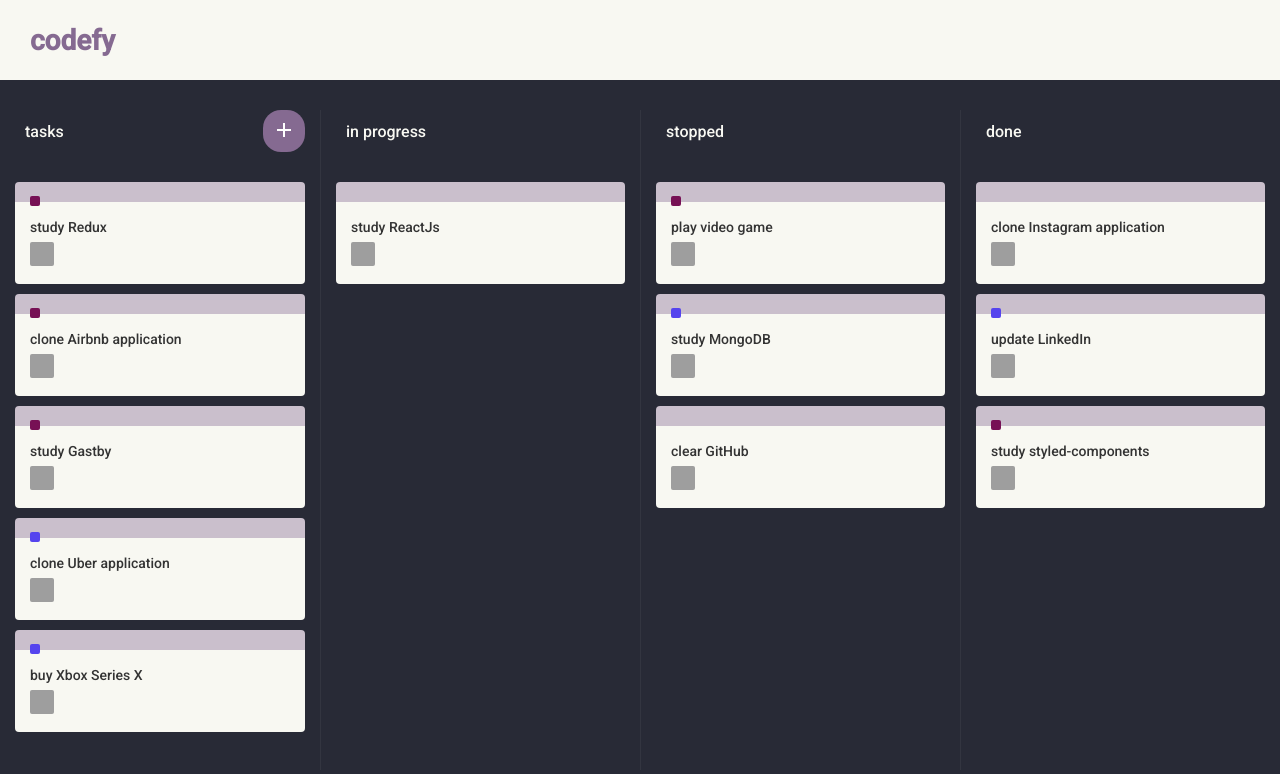
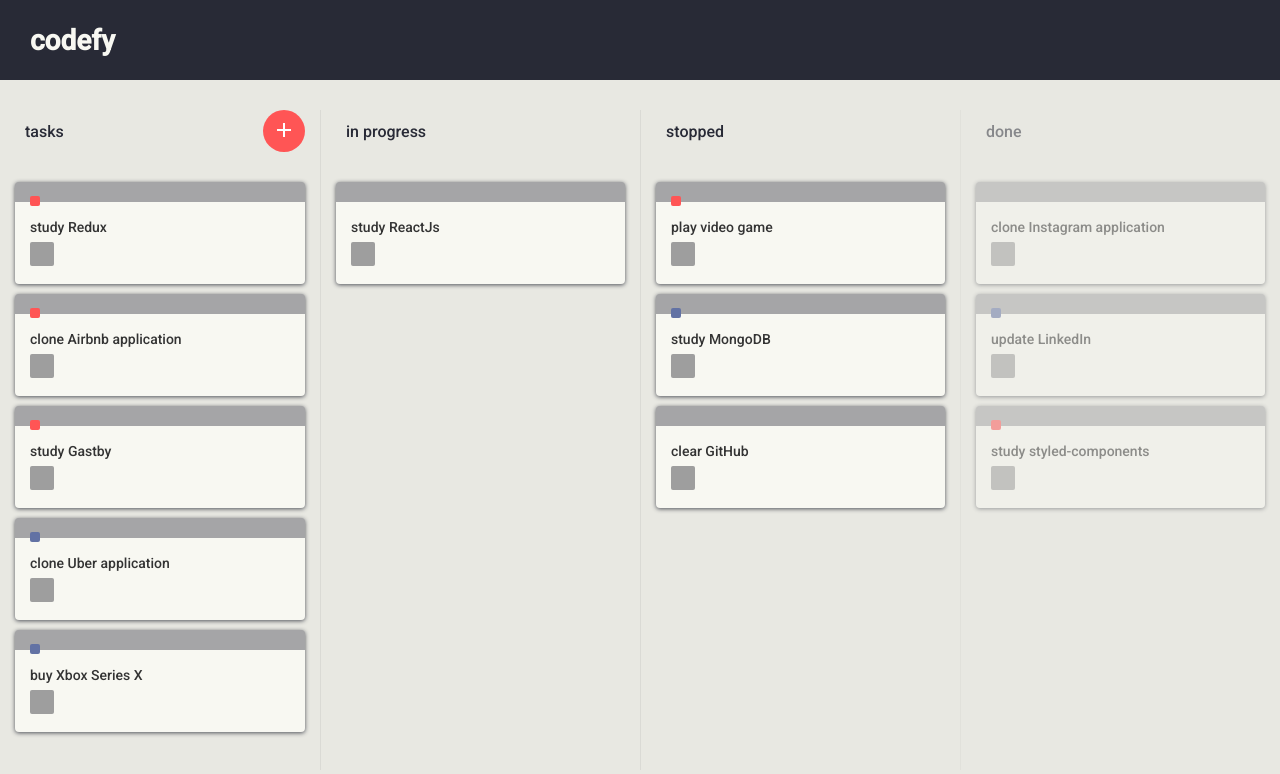
Before and after one commit to coderamos/clone-pipefy-frontend, a React (Create React App) app: page / in a window 1280 px wide. Shown: the top 774 px of the page. Built offline with nearby package versions, Linux system fonts and the light colour scheme; grey boxes are pictures that could not be loaded; the HTML template or start-up script is replaced by a standard one.

Commit message:
update project theme and layout

```diff
--- a/src/components/Card/index.js
+++ b/src/components/Card/index.js
@@ -11,7 +11,7 @@ export default function Card({ data }) {
         })}
       </header>
       <p>{data.content}</p>
-      <img src={data.user} alt="" />
+      {data.user && <img src={data.user} alt="" />}
     </Container>
   );
 }
--- a/src/components/Card/styles.js
+++ b/src/components/Card/styles.js
@@ -6,8 +6,8 @@ export const Container = styled.div`
   border-radius: 4px;
   margin-bottom: 10px;
   padding: 15px;
-  /* box-shadow: 0 1px 4px 0 rgba(192, 208, 230, 0.8); */
-  border-top: 20px solid rgba(133, 106, 145, 0.4);
+  box-shadow: 0 1px 4px 0 rgba(40, 42, 54, 0.8);
+  border-top: 20px solid rgba(40, 42, 54, 0.4);
   cursor: grab;
 
   header {
--- a/src/components/Header/styles.js
+++ b/src/components/Header/styles.js
@@ -3,8 +3,8 @@ import styled from 'styled-components';
 export const Container = styled.div`
   height: 80px;
   padding: 0 30px;
-  background: #f8f8f2;
-  color: #856a91;
+  background: #282a36;
+  color: #f8f8f2;
 
   display: flex;
   align-items: center;
--- a/src/components/List/index.js
+++ b/src/components/List/index.js
@@ -7,7 +7,7 @@ import { Container, Title } from './styles';
 
 export default function List({ data }) {
   return (
-    <Container>
+    <Container done={data.done}>
       <header>
         <Title>{data.title}</Title>
         {data.creatable && (
--- a/src/components/List/styles.js
+++ b/src/components/List/styles.js
@@ -2,10 +2,12 @@ import styled from 'styled-components';
 
 export const Container = styled.div`
   padding: 0 15px;
+  /* height: 100%; */
   flex: 0 0 320px;
+  opacity: ${props => (props.done ? 0.5 : 1)};
 
   & + div {
-    border-left: 1px solid rgba(255, 255, 255, 0.05);
+    border-left: 1px solid rgba(0, 0, 0, 0.06);
   }
 
   header {
@@ -16,8 +18,8 @@ export const Container = styled.div`
     button {
       width: 42px;
       height: 42px;
-      border-radius: 18px;
-      background: #856a91;
+      border-radius: 50%;
+      background: #ff5555;
       border: 0;
       cursor: pointer;
     }
@@ -29,7 +31,7 @@ export const Container = styled.div`
 `;
 
 export const Title = styled.h2`
-  color: #f8f8f2;
+  color: #282a36;
   font-weight: 500;
   font-size: 16px;
   padding: 0 10px;
--- a/src/services/api.js
+++ b/src/services/api.js
@@ -7,31 +7,31 @@ export function loadLists() {
         {
           id: 1,
           content: 'study Redux',
-          labels: ['#715'],
+          labels: ['#ff5555'],
           user: 'https://avatars2.githubusercontent.com/u/38539443?v=4'
         },
         {
           id: 2,
           content: 'clone Airbnb application',
-          labels: ['#715'],
+          labels: ['#ff5555'],
           user: 'https://avatars2.githubusercontent.com/u/38539443?v=4'
         },
         {
           id: 3,
           content: 'study Gastby',
-          labels: ['#715'],
+          labels: ['#ff5555'],
           user: 'https://avatars2.githubusercontent.com/u/38539443?v=4'
         },
         {
           id: 4,
           content: 'clone Uber application',
-          labels: ['#54e'],
+          labels: ['#6272a4'],
           user: 'https://avatars2.githubusercontent.com/u/38539443?v=4'
         },
         {
           id: 5,
           content: 'buy Xbox Series X',
-          labels: ['#54e'],
+          labels: ['#6272a4'],
           user: 'https://avatars2.githubusercontent.com/u/38539443?v=4'
         }
       ]
@@ -55,13 +55,13 @@ export function loadLists() {
         {
           id: 7,
           content: 'play video game',
-          labels: ['#715'],
+          labels: ['#ff5555'],
           user: 'https://avatars2.githubusercontent.com/u/38539443?v=4'
         },
         {
           id: 8,
           content: 'study MongoDB',
-          labels: ['#54e'],
+          labels: ['#6272a4'],
           user: 'https://avatars2.githubusercontent.com/u/38539443?v=4'
         },
         {
@@ -86,13 +86,13 @@ export function loadLists() {
         {
           id: 12,
           content: 'update LinkedIn',
-          labels: ['#54e'],
+          labels: ['#6272a4'],
           user: 'https://avatars2.githubusercontent.com/u/38539443?v=4'
         },
         {
           id: 13,
           content: 'study styled-components',
-          labels: ['#715'],
+          labels: ['#ff5555'],
           user: 'https://avatars2.githubusercontent.com/u/38539443?v=4'
         }
       ]
--- a/src/styles/global.js
+++ b/src/styles/global.js
@@ -16,7 +16,7 @@ export default createGlobalStyle`
 
   body {
     font: 14px 'Roboto', sans-serif;
-    background: #282a36;
+    background: #e8e8e2;
     color: #333;
     -webkit-font-smoothing: antialiased !important;
   }
```
